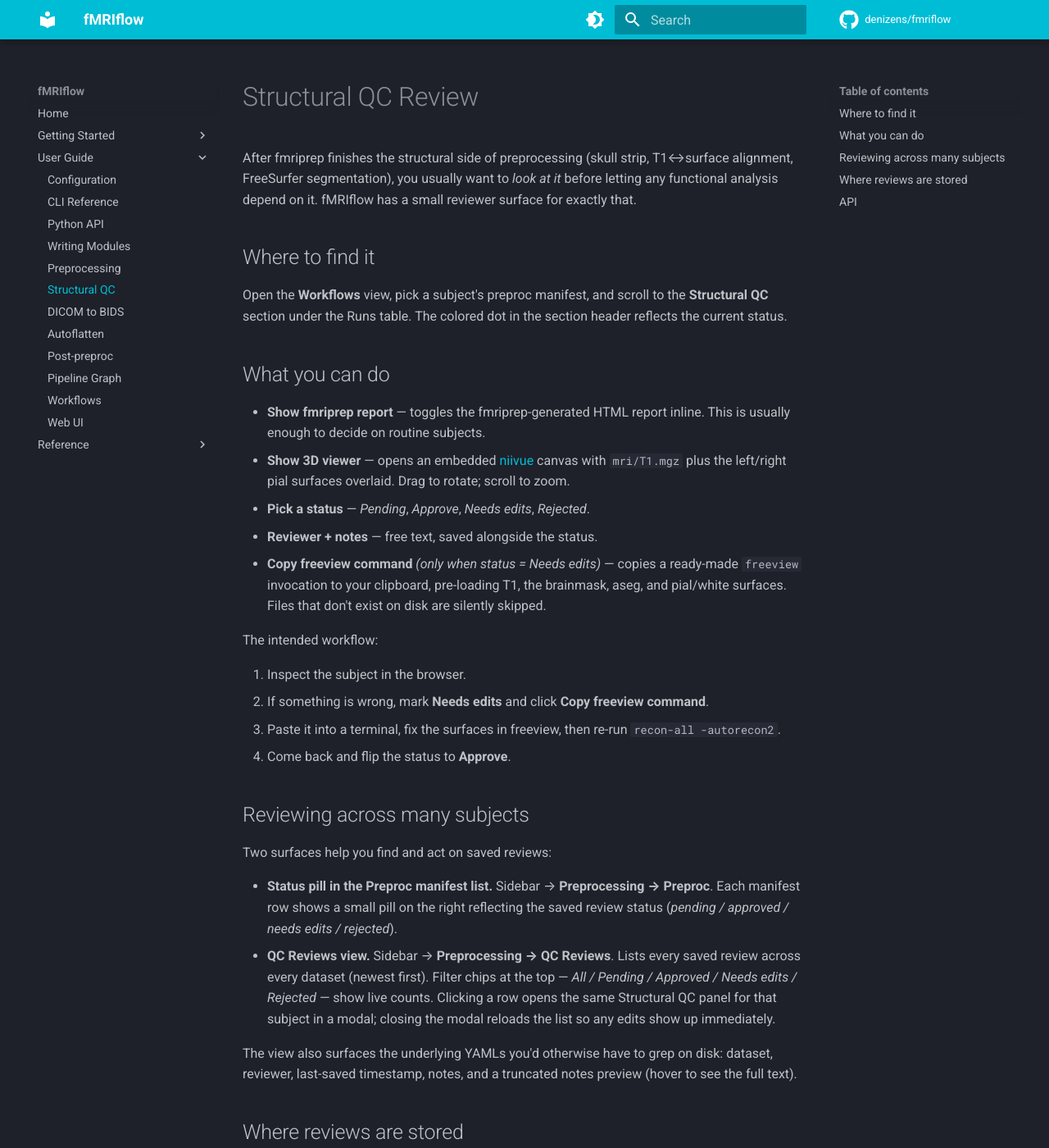
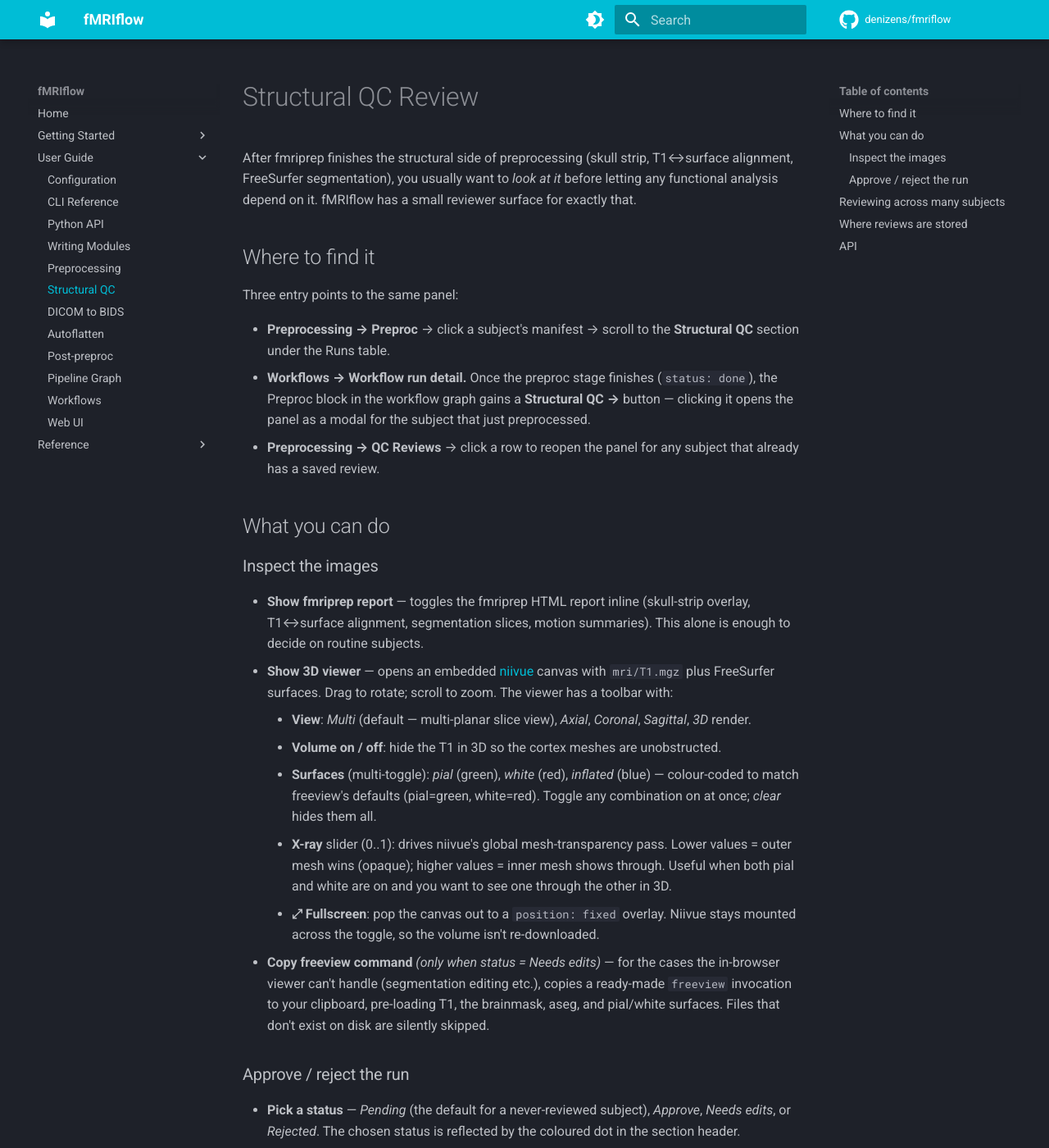
Before and after one commit to osherifo/denizenspipeline, an MkDocs documentation site: the page built from docs/guide/structural-qc.md, in a window 1280 px wide and 1400 px high. Shown: the whole window at 82% size. Built offline with MkDocs 1.6.1 and Material for MkDocs 9.7.7, drawn with Linux system fonts in a browser that asks for light colours; comment, search, counter and statistics services are not loaded; some of the changed text lies outside the part shown.

Commit message:
docs(qc): document niivue toolbar (view/volume/surfaces/X-ray/fullscreen) + Workflows drill-in

```diff
--- a/docs/guide/structural-qc.md
+++ b/docs/guide/structural-qc.md
@@ -7,23 +7,61 @@ small reviewer surface for exactly that.
 
 ## Where to find it
 
-Open the **Workflows** view, pick a subject's preproc manifest, and scroll
-to the **Structural QC** section under the Runs table. The colored dot in
-the section header reflects the current status.
+Three entry points to the same panel:
+
+- **Preprocessing → Preproc** → click a subject's manifest → scroll to
+  the **Structural QC** section under the Runs table.
+- **Workflows → Workflow run detail.** Once the preproc stage finishes
+  (`status: done`), the Preproc block in the workflow graph gains a
+  **Structural QC →** button — clicking it opens the panel as a modal
+  for the subject that just preprocessed.
+- **Preprocessing → QC Reviews** → click a row to reopen the panel
+  for any subject that already has a saved review.
 
 ## What you can do
 
-- **Show fmriprep report** — toggles the fmriprep-generated HTML report
-  inline. This is usually enough to decide on routine subjects.
-- **Show 3D viewer** — opens an embedded [niivue](https://github.com/niivue/niivue)
-  canvas with `mri/T1.mgz` plus the left/right pial surfaces overlaid.
-  Drag to rotate; scroll to zoom.
-- **Pick a status** — *Pending*, *Approve*, *Needs edits*, *Rejected*.
+### Inspect the images
+
+- **Show fmriprep report** — toggles the fmriprep HTML report inline
+  (skull-strip overlay, T1↔surface alignment, segmentation slices,
+  motion summaries). This alone is enough to decide on routine subjects.
+- **Show 3D viewer** — opens an embedded
+  [niivue](https://github.com/niivue/niivue) canvas with `mri/T1.mgz`
+  plus FreeSurfer surfaces. Drag to rotate; scroll to zoom. The viewer
+  has a toolbar with:
+    - **View**: *Multi* (default — multi-planar slice view), *Axial*,
+      *Coronal*, *Sagittal*, *3D* render.
+    - **Volume on / off**: hide the T1 in 3D so the cortex meshes are
+      unobstructed.
+    - **Surfaces** (multi-toggle): *pial* (green), *white* (red),
+      *inflated* (blue) — colour-coded to match freeview's defaults
+      (pial=green, white=red). Toggle any combination on at once;
+      *clear* hides them all.
+    - **X-ray** slider (0..1): drives niivue's global mesh-transparency
+      pass. Lower values = outer mesh wins (opaque); higher values =
+      inner mesh shows through. Useful when both pial and white are on
+      and you want to see one through the other in 3D.
+    - **⤢ Fullscreen**: pop the canvas out to a `position: fixed`
+      overlay. Niivue stays mounted across the toggle, so the volume
+      isn't re-downloaded.
+- **Copy freeview command** *(only when status = Needs edits)* — for
+  the cases the in-browser viewer can't handle (segmentation editing
+  etc.), copies a ready-made `freeview` invocation to your clipboard,
+  pre-loading T1, the brainmask, aseg, and pial/white surfaces. Files
+  that don't exist on disk are silently skipped.
+
+### Approve / reject the run
+
+- **Pick a status** — *Pending* (the default for a never-reviewed
+  subject), *Approve*, *Needs edits*, or *Rejected*. The chosen status
+  is reflected by the coloured dot in the section header.
 - **Reviewer + notes** — free text, saved alongside the status.
-- **Copy freeview command** *(only when status = Needs edits)* — copies a
-  ready-made `freeview` invocation to your clipboard, pre-loading T1, the
-  brainmask, aseg, and pial/white surfaces. Files that don't exist on disk
-  are silently skipped.
+  Anything you type sticks with the YAML on disk so a future reviewer
+  can pick up where you left off.
+- **Save review** — writes the (status, reviewer, notes, timestamp,
+  freeview-command-used) tuple to disk. Both the **Preprocessing →
+  Preproc** sidebar pill and the **QC Reviews** view pick up the
+  change on next reload.
 
 The intended workflow:
 
```
